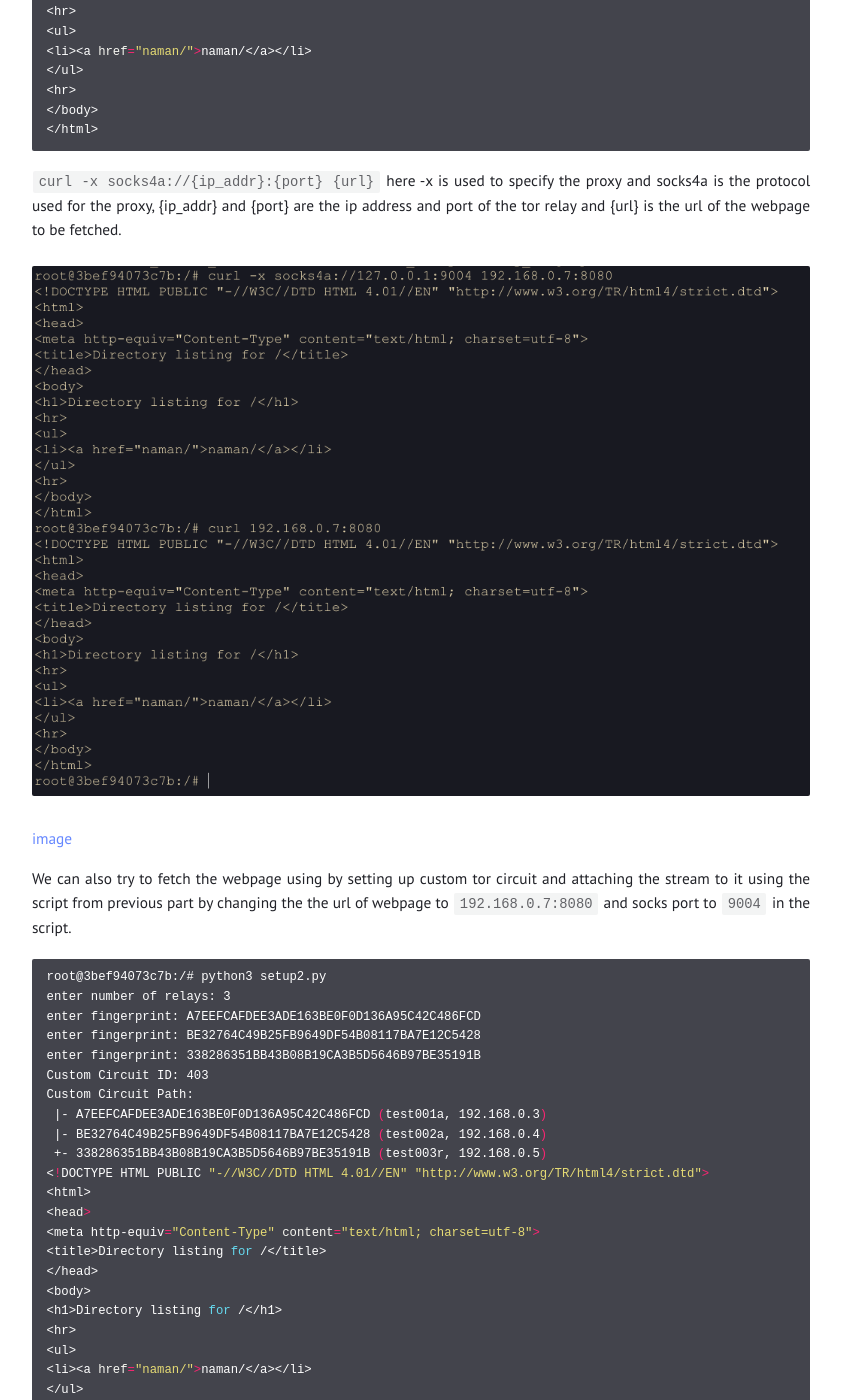
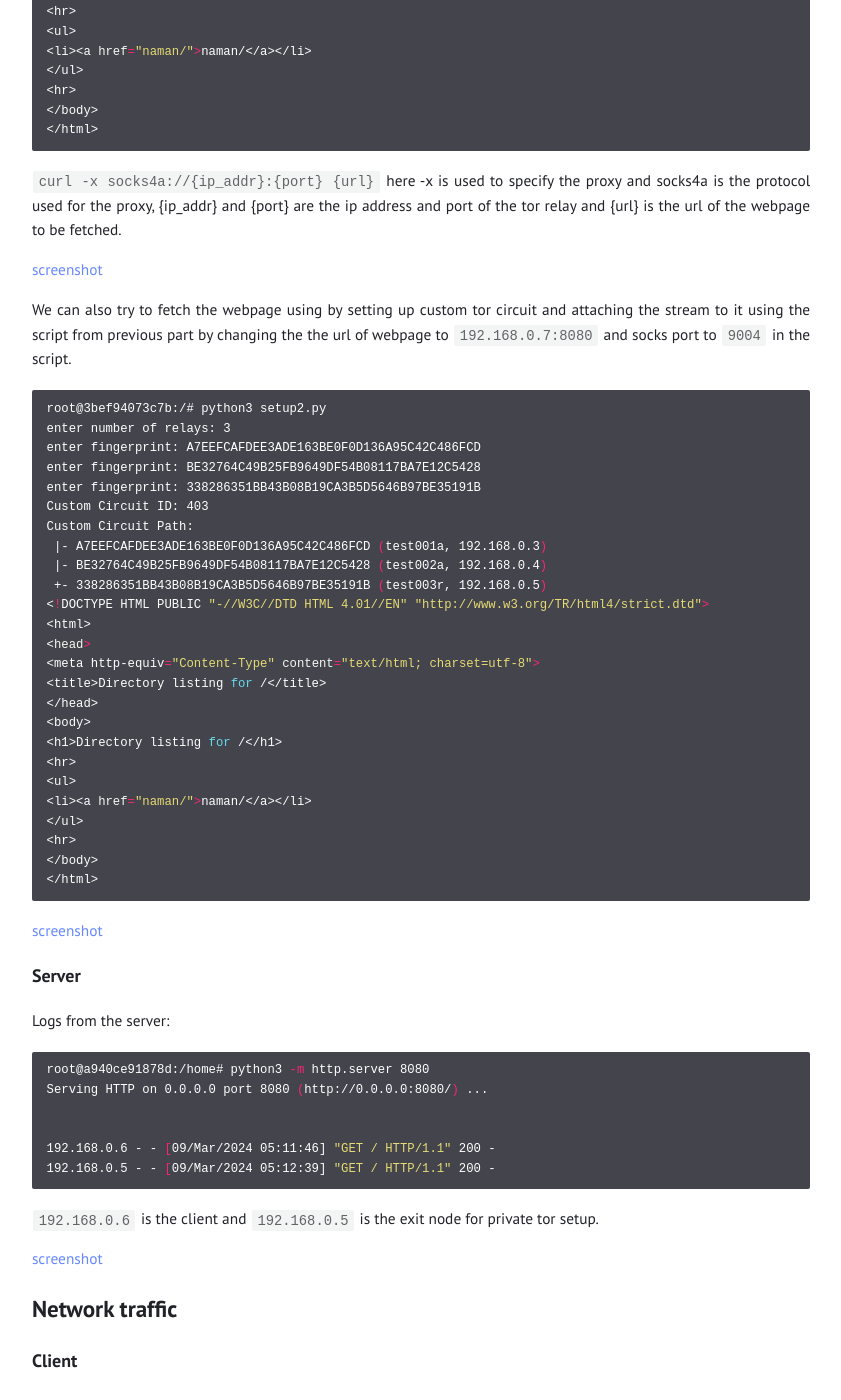
Before and after one commit to nerdynaman/nerdynaman.github.io, a Jekyll site: the page built from _posts/2024-05-10-Private-Tor-Network.md, in a window 1280 px wide and 1400 px high, scrolled down 6122 px. Shown: the whole window, without its empty margins (219-1060 px from the left). Built offline with Jekyll 4.4.1, drawn with Linux system fonts in a browser that asks for light colours; some of the changed text lies outside the part shown.

Commit message:
added post

````diff
--- a/_posts/2024-05-10-Private-Tor-Network.md
+++ b/_posts/2024-05-10-Private-Tor-Network.md
@@ -292,9 +292,9 @@ root@3bef94073c7b:/# curl -x socks4a://127.0.0.1:9004 192.168.0.7:8080
 
 `curl -x socks4a://{ip_addr}:{port} {url}` here -x is used to specify the proxy and socks4a is the protocol used for the proxy, {ip_addr} and {port} are the ip address and port of the tor relay and {url} is the url of the webpage to be fetched.
 
-![tor](/assets/img-Tor/clientCurl.png)
+<!-- ![tor](/assets/img-Tor/clientCurl.png) -->
 
-[image](/assets/img-Tor/clientCurl.png)
+[screenshot](/assets/img-Tor/clientCurl.png)
 
 We can also try to fetch the webpage using by setting up custom tor circuit and attaching the stream to it using the script from previous part by changing the the url of webpage to `192.168.0.7:8080` and socks port to `9004` in the script.
 
@@ -326,9 +326,9 @@ Custom Circuit Path:
 </html>
 ```
 
-![tor](/assets/img-Tor/clientCurlScript.png)
+<!-- ![tor](/assets/img-Tor/clientCurlScript.png) -->
 
-[image](/assets/img-Tor/clientCurlScript.png)
+[screenshot](/assets/img-Tor/clientCurlScript.png)
 
 ### Server
 
@@ -345,15 +345,15 @@ Serving HTTP on 0.0.0.0 port 8080 (http://0.0.0.0:8080/) ...
 
 `192.168.0.6` is the client and `192.168.0.5` is the exit node for private tor setup.
 
-![tor](/assets/img-Tor/server.png)
+<!-- ![tor](/assets/img-Tor/server.png) -->
 
-[image](/assets/img-Tor/server.png)
+[screenshot](/assets/img-Tor/server.png)
 
 ## Network traffic
 
 ### Client
 #### Without tor
-```plaintext
+```pcap
 root@3bef94073c7b:/# tcpdump -n -i eth0 'src host 192.168.0.7 or dst 192.168.0.7'
 tcpdump: verbose output suppressed, use -v[v]... for full protocol decode
 listening on eth0, link-type EN10MB (Ethernet), snapshot length 262144 bytes
@@ -376,9 +376,9 @@ listening on eth0, link-type EN10MB (Ethernet), snapshot length 262144 bytes
 0 packets dropped by kernel
 root@3bef94073c7b:/#
 ```
-![tor](/assets/img-Tor/clientNetPac.png)
+<!-- ![tor](/assets/img-Tor/clientNetPac.png) -->
 
-[image](/assets/img-Tor/clientNetPac.png)
+[screenshot](/assets/img-Tor/clientNetPac.png)
 
 #### With tor
 ```plaintext
@@ -402,9 +402,9 @@ listening on eth0, link-type EN10MB (Ethernet), snapshot length 262144 bytes
 12:04:36.908541 IP 192.168.0.6.60400 > 192.168.0.3.5001: Flags [.], ack 2145, win 501
 12:04:36.909346 IP 192.168.0.6.60400 > 192.168.0.3.5001: Flags [P.], seq 2144:2680, ack 2145, win 501
 ```
-![tor](/assets/img-Tor/clientNetPacTor.png)
+<!-- ![tor](/assets/img-Tor/clientNetPacTor.png) -->
 
-[image](/assets/img-Tor/clientNetPacTor.png)
+[screenshot](/assets/img-Tor/clientNetPacTor.png)
 
 ### Server
 
@@ -433,9 +433,9 @@ listening on eth0, link-type EN10MB (Ethernet), snapshot length 262144 bytes
 16 packets captured
 16 packets received by filter
 ```
-![tor](/assets/img-Tor/serverNetPac.png)
+<!-- ![tor](/assets/img-Tor/serverNetPac.png) -->
 
-[image](/assets/img-Tor/serverNetPac.png)
+[screenshot](/assets/img-Tor/serverNetPac.png)
 
 #### With tor
 ```plaintext
@@ -461,9 +461,9 @@ listening on eth0, link-type EN10MB (Ethernet), snapshot length 262144 bytes
 root@a940ce91878d:/#
 ```
 
-![tor](/assets/img-Tor/serverNetPacTor.png)
+<!-- ![tor](/assets/img-Tor/serverNetPacTor.png) -->
 
-[image](/assets/img-Tor/serverNetPacTor.png)
+[screenshot](/assets/img-Tor/serverNetPacTor.png)
 
 ## Some more TOR configs
 Script used to build custom tor circuit and fetch webpage is already mentioned in the previous part.
````
